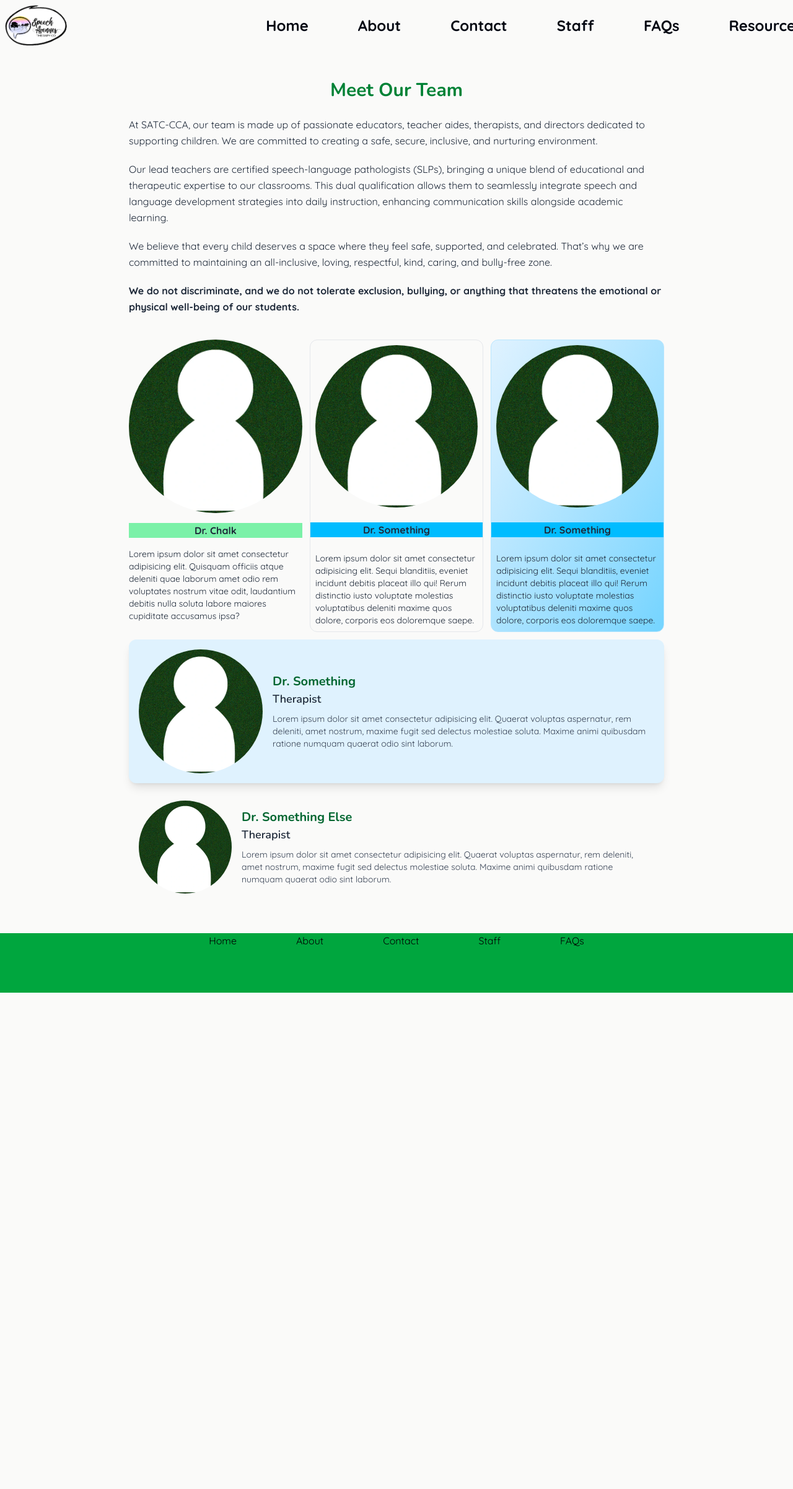
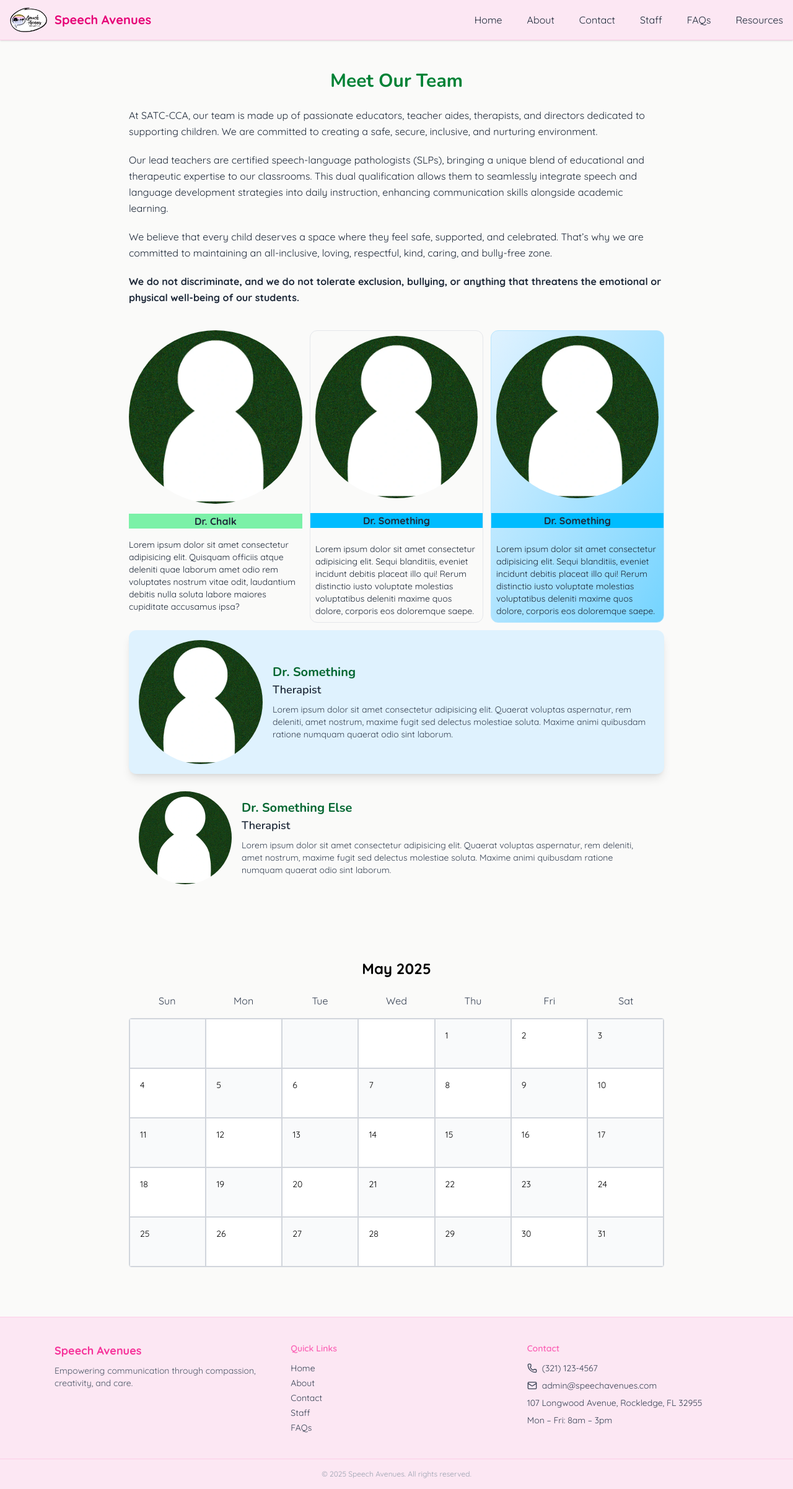
Before and after one commit to Ryan9698/speech-avenues-school, a Next.js app in the folder satc-school/: page /staff in a window 1280 px wide. Shown: the whole page at 62% size. Before the commit the page ends 1602 px from the top, so only its background shows below. Built offline with nearby package versions, Linux system fonts and the light colour scheme.

Commit message:
Large edits to header/footer. Added components and structure. Began a Calendar component. Cleaned up Mission component

```diff
--- a/satc-school/package.json
+++ b/satc-school/package.json
@@ -12,6 +12,7 @@
     "@tailwindcss/postcss": "^4.1.6",
     "autoprefixer": "^10.4.21",
     "framer-motion": "^12.10.5",
+    "lucide-react": "^0.511.0",
     "next": "^15.3.2",
     "react": "^19.1.0",
     "react-dom": "^19.1.0",
--- a/satc-school/src/app/staff/page.jsx
+++ b/satc-school/src/app/staff/page.jsx
@@ -1,9 +1,15 @@
 import { StaffText } from '@/components';
+import { SchoolCalendar } from '@/components';
 
 export default function Staff() {
   return (
-    <div>
-      <StaffText />
-    </div>
+    <>
+      <div>
+        <StaffText />
+      </div>
+      <div className="mt-10">
+        <SchoolCalendar />
+      </div>
+    </>
   );
 }
--- a/satc-school/src/components/Footer/Footer.jsx
+++ b/satc-school/src/components/Footer/Footer.jsx
@@ -1,39 +1,80 @@
 import Link from 'next/link';
+import { Mail, Phone } from 'lucide-react';
 
 const footerLinks = [
-  {
-    name: 'Home',
-    href: '/',
-  },
-  {
-    name: 'About',
-    href: '/about',
-  },
-  {
-    name: 'Contact',
-    href: '/contact',
-  },
-  {
-    name: 'Staff',
-    href: '/staff',
-  },
-  {
-    name: 'FAQs',
-    href: '/faqs',
-  },
+  { name: 'Home', href: '/' },
+  { name: 'About', href: '/about' },
+  { name: 'Contact', href: '/contact' },
+  { name: 'Staff', href: '/staff' },
+  { name: 'FAQs', href: '/faqs' },
 ];
+
 export default function Footer() {
   return (
-    <div>
-      <div className="bg-green-600 h-24 w-full flex justify-center item-center gap-24">
-        {footerLinks.map(({ name, href }, index) => {
-          return (
-            <Link key={index} href={href}>
-              {name}
-            </Link>
-          );
-        })}
+    <footer className="bg-pink-100 text-gray-700 mt-16 border-t border-pink-200">
+      <div className="max-w-6xl mx-auto px-6 py-10 grid grid-cols-1 sm:grid-cols-2 lg:grid-cols-3 gap-10 text-sm">
+        {/* Logo + tagline */}
+        <div>
+          <h2 className="text-lg font-bold mb-2 text-pink-500">
+            Speech Avenues
+          </h2>
+          <p className="text-gray-600">
+            Empowering communication through compassion, creativity, and care.
+          </p>
+        </div>
+
+        {/* Navigation */}
+        <div>
+          <h3 className="font-semibold text-pink-400 mb-3">Quick Links</h3>
+          <ul className="space-y-1">
+            {footerLinks.map((link) => (
+              <li key={link.name}>
+                <Link
+                  href={link.href}
+                  className="hover:text-pink-500 transition-colors duration-200"
+                >
+                  {link.name}
+                </Link>
+              </li>
+            ))}
+          </ul>
+        </div>
+
+        {/* Contact Info */}
+        <div>
+          <h3 className="font-semibold text-pink-400 mb-3">Contact</h3>
+          <ul className="space-y-2">
+            <li className="flex items-center gap-2">
+              <Phone size={16} /> (321) 123-4567
+            </li>
+            <li className="flex items-center gap-2">
+              <Mail size={16} />{' '}
+              <Link
+                href="mailto:admin@speechavenues.com"
+                className=" hover:underline"
+              >
+                admin@speechavenues.com
+              </Link>
+            </li>
+            <li>
+              <Link
+                href="https://www.google.com/maps?q=107+Longwood+Avenue,+Rockledge,+FL+32955"
+                target="_blank"
+                rel="noopener noreferrer"
+                className="hover:underline"
+              >
+                107 Longwood Avenue, Rockledge, FL 32955
+              </Link>
+            </li>
+            <li>Mon – Fri: 8am – 3pm</li>
+          </ul>
+        </div>
       </div>
-    </div>
+
+      {/* Bottom note */}
+      <div className="text-center text-xs text-gray-400 py-4 border-t border-pink-200">
+        © {new Date().getFullYear()} Speech Avenues. All rights reserved.
+      </div>
+    </footer>
   );
 }
--- /dev/null
+++ b/satc-school/src/components/Navbar/MobileMenu.jsx
@@ -0,0 +1,76 @@
+'use client';
+import { useState } from 'react';
+import { motion, AnimatePresence } from 'framer-motion';
+import Link from 'next/link';
+import { Menu, X } from 'lucide-react';
+
+const menuLinks = [
+  { name: 'Home', href: '/', icon: '🏠' },
+  { name: 'About', href: '/about', icon: '👋' },
+  { name: 'Staff', href: '/staff', icon: '🧑‍🏫' },
+  { name: 'Contact', href: '/contact', icon: '📞' },
+  { name: 'FAQs', href: '/faqs', icon: '❓' },
+];
+
+const linkVariants = {
+  hidden: { opacity: 0, y: 30, rotate: -3 },
+  visible: (i) => ({
+    opacity: 1,
+    y: 0,
+    rotate: 0,
+    transition: {
+      delay: i * 0.08,
+      type: 'spring',
+      stiffness: 300,
+      damping: 15,
+    },
+  }),
+};
+
+export default function MobileMenu() {
+  const [isOpen, setIsOpen] = useState(false);
+
+  return (
+    <>
+      <button
+        onClick={() => setIsOpen(!isOpen)}
+        className="lg:hidden p-2 z-50 relative text-gray-700"
+      >
+        {isOpen ? <X size={40} /> : <Menu size={40} />}
+      </button>
+
+      <AnimatePresence>
+        {isOpen && (
+          <motion.div
+            initial={{ x: '100%' }}
+            animate={{ x: 0 }}
+            exit={{ x: '100%' }}
+            transition={{ type: 'spring', stiffness: 200, damping: 30 }}
+            className="fixed  inset-0 z-40 bg-gradient-to-br from-pink-100/90  to-blue-100/90 backdrop-blur-md"
+          >
+            <nav className="flex flex-col rounded-xl justify-center items-center h-full gap-6 text-xl text-gray-800">
+              {menuLinks.map((link, i) => (
+                <motion.div
+                  key={link.name}
+                  custom={i}
+                  initial="hidden"
+                  animate="visible"
+                  exit="hidden"
+                  variants={linkVariants}
+                >
+                  <Link
+                    href={link.href}
+                    onClick={() => setIsOpen(false)}
+                    className="flex items-center gap-2 hover:scale-105 hover:text-pink-400 transition-transform duration-300"
+                  >
+                    <span>{link.icon}</span> {link.name}
+                  </Link>
+                </motion.div>
+              ))}
+            </nav>
+          </motion.div>
+        )}
+      </AnimatePresence>
+    </>
+  );
+}
--- a/satc-school/src/components/Navbar/Navbar.jsx
+++ b/satc-school/src/components/Navbar/Navbar.jsx
@@ -1,55 +1,52 @@
 import Link from 'next/link';
 import Image from 'next/image';
+import MobileMenu from './MobileMenu';
 
 const navLinks = [
-  {
-    name: 'Home',
-    href: '/',
-  },
-  {
-    name: 'About',
-    href: '/about',
-  },
-  {
-    name: 'Contact',
-    href: '/contact',
-  },
-  {
-    name: 'Staff',
-    href: '/staff',
-  },
-  {
-    name: 'FAQs',
-    href: '/faqs',
-  },
-  {
-    name: 'Resources',
-    href: '/resources',
-  },
+  { name: 'Home', href: '/' },
+  { name: 'About', href: '/about' },
+  { name: 'Contact', href: '/contact' },
+  { name: 'Staff', href: '/staff' },
+  { name: 'FAQs', href: '/faqs' },
+  { name: 'Resources', href: '/resources' },
 ];
+
 export default function Navbar() {
   return (
-    // Used grid layout for more control over responsiveness
-    <div className="p-2 w-full grid grid-cols-6 h-20">
-      <div className="col-span-2 h-full">
-        <Image
-          src="/images/navlogo2.webp"
-          alt="satclogo"
-          width={100}
-          height={75}
-        />
+    <header className="w-full bg-pink-100 text-gray-800 shadow-sm border-b border-pink-200">
+      <div className="max-w-7xl mx-auto px-4 py-3 flex justify-between items-center">
+        {/* Logo */}
+        <div className="flex items-center gap-3">
+          <Image
+            src="/images/navlogo2.webp"
+            alt="SATC Logo"
+            width={60}
+            height={60}
+            className="rounded-md"
+          />
+          <span className="text-xl font-bold font-geist text-pink-600">
+            Speech Avenues
+          </span>
+        </div>
+
+        {/* Desktop Nav */}
+        <nav className="hidden md:flex gap-10 text-base font-medium">
+          {navLinks.map((link) => (
+            <Link
+              key={link.name}
+              href={link.href}
+              className="hover:text-pink-500 transition-colors duration-200"
+            >
+              {link.name}
+            </Link>
+          ))}
+        </nav>
+
+        {/* Mobile */}
+        <div className="md:hidden">
+          <MobileMenu />
+        </div>
       </div>
-      <div className="text-2xl font-bold text-gray-950 font-geist col-span-4">
-        <ul className="flex gap-20 justify-start items-center h-full">
-          {navLinks.map(({ name, href }, index) => {
-            return (
-              <li key={index}>
-                <Link href={href}>{name}</Link>
-              </li>
-            );
-          })}
-        </ul>
-      </div>
-    </div>
+    </header>
   );
 }
--- /dev/null
+++ b/satc-school/src/components/SchoolCalendar/SchoolCalendar.jsx
@@ -0,0 +1,65 @@
+import { useMemo } from 'react';
+
+export default function SchoolCalendar({
+  month = null,
+  year = null,
+  events = [],
+}) {
+  const today = new Date();
+
+  const targetYear = year || today.getFullYear();
+  const targetMonth = month ?? today.getMonth(); // 0 = Jan
+
+  const daysOfWeek = ['Sun', 'Mon', 'Tue', 'Wed', 'Thu', 'Fri', 'Sat'];
+
+  const firstDay = useMemo(() => {
+    const first = new Date(targetYear, targetMonth, 1);
+    return first.getDay(); // 0 = Sunday
+  }, [targetMonth, targetYear]);
+
+  const totalDays = useMemo(() => {
+    return new Date(targetYear, targetMonth + 1, 0).getDate();
+  }, [targetMonth, targetYear]);
+
+  const monthName = useMemo(() => {
+    return new Date(targetYear, targetMonth).toLocaleString('default', {
+      month: 'long',
+    });
+  }, [targetMonth, targetYear]);
+
+  const calendarCells = useMemo(() => {
+    return [
+      ...Array.from({ length: firstDay }, () => null),
+      ...Array.from({ length: totalDays }, (_, i) => i + 1),
+    ];
+  }, [firstDay, totalDays]);
+
+  return (
+    <div className="max-w-4xl mx-auto p-4">
+      <h2 className="text-2xl font-bold mb-4 text-center">
+        {monthName} {targetYear}
+      </h2>
+
+      <div className="grid grid-cols-7 text-center font-medium mb-2">
+        {daysOfWeek.map((day) => (
+          <div key={day} className="py-2 text-gray-700">
+            {day}
+          </div>
+        ))}
+      </div>
+
+      <div className="grid grid-cols-7 border border-gray-300 rounded overflow-hidden">
+        {calendarCells.map((day, i) => (
+          <div
+            key={i}
+            className={`p-4 text-sm border border-gray-300 h-20 flex items-start justify-start ${
+              i % 2 === 0 ? 'bg-gray-50' : 'bg-white'
+            }`}
+          >
+            {day && <span>{day}</span>}
+          </div>
+        ))}
+      </div>
+    </div>
+  );
+}
--- /dev/null
+++ b/satc-school/src/components/SchoolCalendar/index.js
@@ -0,0 +1 @@
+export { default as SchoolCalendar } from './SchoolCalendar';
--- a/satc-school/src/components/index.js
+++ b/satc-school/src/components/index.js
@@ -3,3 +3,4 @@ export { StaffText } from './Staff';
 export { ContactMotion } from './General';
 export { SlideInViewport } from './General';
 export { PencilAnimation } from './General';
+export { SchoolCalendar } from './SchoolCalendar';
--- /dev/null
+++ b/satc-school/src/data/calendar/holidays.js
@@ -0,0 +1,11 @@
+export const holidays = [
+  { title: "New Year's Day", date: '2025-01-01', type: 'holiday' },
+  { title: 'Martin Luther King Jr. Day', date: '2025-01-20', type: 'holiday' },
+  { title: 'Presidents’ Day', date: '2025-02-17', type: 'holiday' },
+  { title: 'Memorial Day', date: '2025-05-26', type: 'holiday' },
+  { title: 'Independence Day', date: '2025-07-04', type: 'holiday' },
+  { title: 'Labor Day', date: '2025-09-01', type: 'holiday' },
+  { title: 'Veterans Day', date: '2025-11-11', type: 'holiday' },
+  { title: 'Thanksgiving Day', date: '2025-11-27', type: 'holiday' },
+  { title: 'Christmas Day', date: '2025-12-25', type: 'holiday' },
+];
--- a/satc-school/src/data/index.js
+++ b/satc-school/src/data/index.js
@@ -1 +1,2 @@
 export { default as getWhatSetsUsApart } from './whatSetsUsApart';
+export { holidays } from './calendar/holidays';
```
Also changed, not shown: satc-school/src/components/Home/Mission.jsx (+15 -6 lines), 1 other file (tests, documents, lock files or other folders).
